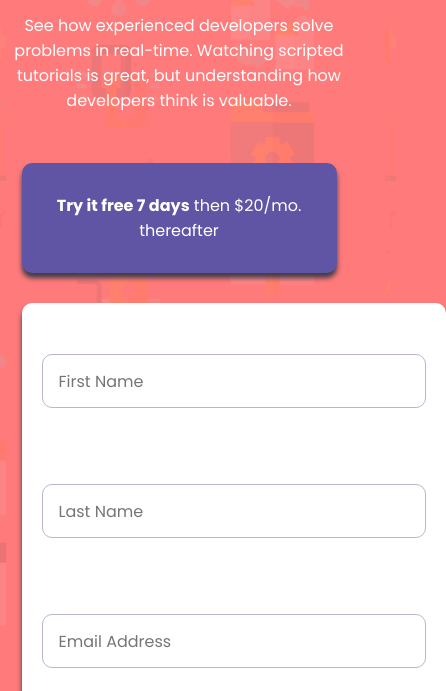
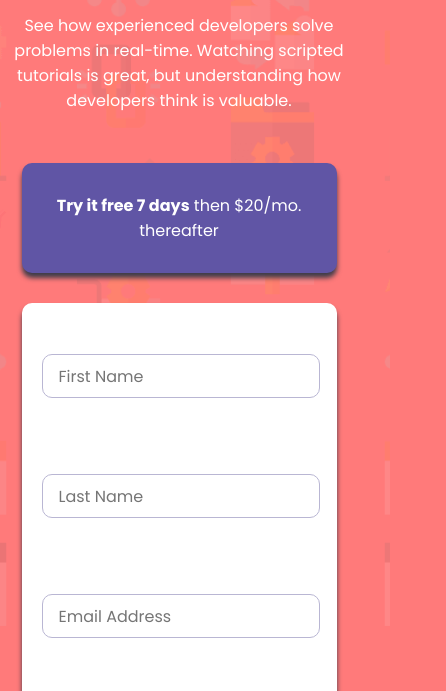
Before and after one commit to willnotsin/Responsiveness-and-media-query, a plain HTML site: page index.html in a window 390 px wide. Shown: the part 153-844 px from the top of the page, 446 px wide, since content can reach past the window. Drawn offline with Linux system fonts and the light colour scheme.

Commit message:
input to div input in media

```diff
--- a/style.css
+++ b/style.css
@@ -194,7 +194,7 @@ input:focus {
 		margin-top: 5px;
 	}
 
-	input {
+	div input {
 		width: 83%;
 		margin: 10px;
 		height: 10px;
```
